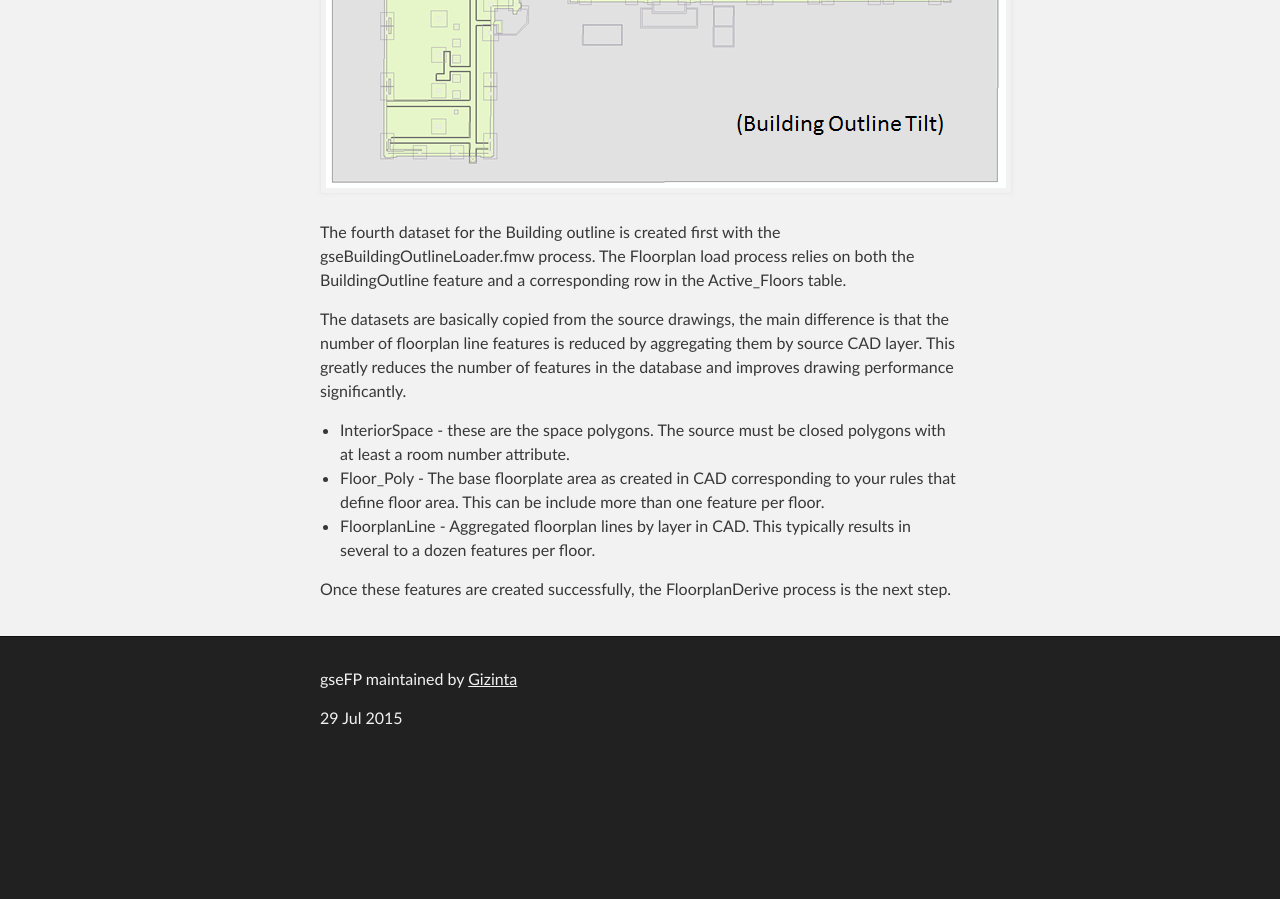
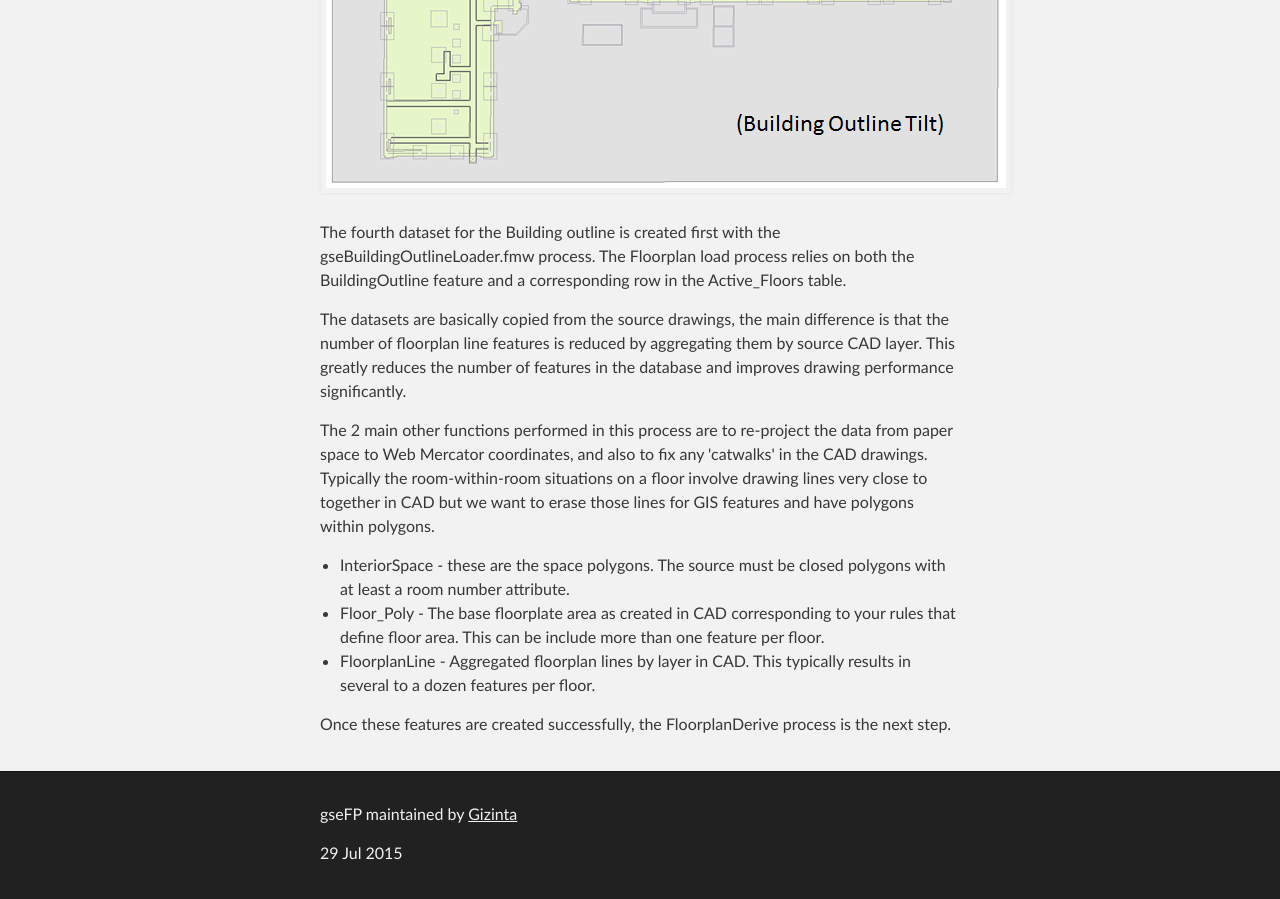
Before and after one commit to Gizinta/gseFP, a Jekyll site: the page built from ETL/fme/gseFloorplanLoader.html, in a window 1280 px wide and 900 px high, scrolled down 598 px. Built offline with Jekyll 4.4.1, drawn with Linux system fonts in a browser that asks for light colours; before the commit the page ends 1363 px from its top, so only the background shows below that.

Commit message:
Updated gseFloorplanLoader.html

```diff
--- a/ETL/fme/gseFloorplanLoader.html
+++ b/ETL/fme/gseFloorplanLoader.html
@@ -4,6 +4,7 @@ tagline: Create Floorplan data from CAD
 layout: default
 published: true
 ---
+
 
 
     <div id="main_content_wrap" class="outer">
@@ -13,10 +14,10 @@ published: true
 
 		<p>There are 3 datasets that are updated in this process as shown below</p>
         <img src='{{ site.url }}/images/gseFloorplanLoader.png'/>
-      <p>The fourth dataset for the Building outline is created first with the gseBuildingOutlineLoader.fmw process. The Floorplan load process relies
-		on both the BuildingOutline feature and a corresponding row in the Active_Floors table.</p>
+      <p>The fourth dataset for the Building outline is created first with the gseBuildingOutlineLoader.fmw process. The Floorplan load process relies on both the BuildingOutline feature and a corresponding row in the Active_Floors table.</p>
 		<p>The datasets are basically copied from the source drawings, the main difference is that the number of floorplan line features is reduced by aggregating them by source CAD layer.
 		This greatly reduces the number of features in the database and improves drawing performance significantly.</p>
+        <p>The 2 main other functions performed in this process are to re-project the data from paper space to Web Mercator coordinates, and also to fix any 'catwalks' in the CAD drawings. Typically the room-within-room situations on a floor involve drawing lines very close to together in CAD but we want to erase those lines for GIS features and have polygons within polygons.</p>
 		<ul>
 			<li>InteriorSpace - these are the space polygons. The source must be closed polygons with at least a room number attribute.</li>
 			<li>Floor_Poly - The base floorplate area as created in CAD corresponding to your rules that define floor area. This can be include more than one feature per floor.</li>
```
